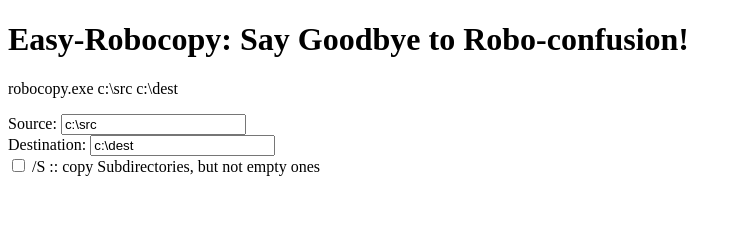
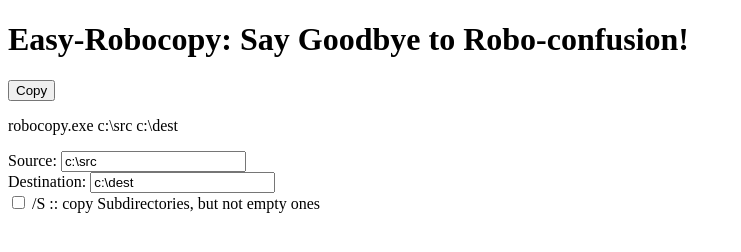
Before and after one commit to ashb2612/EasyRobocopy, a plain HTML site: page index.html in a window 1280 px wide. Shown: the whole page, without its empty margins (0-741 px from the left). Drawn offline with Linux system fonts and the light colour scheme.

Commit message:
copy to clipboard button

```diff
--- a/EasyRobocopy.js
+++ b/EasyRobocopy.js
@@ -1,3 +1,8 @@
+function copyToClipboard() {
+  var cmd = document.getElementById("computedCommand");
+  navigator.clipboard.writeText(cmd.innerHTML);
+}
+
 function computeCommand() {
   console.log("produceCommand called")
   command = "robocopy.exe " + document.getElementById("source").value + " " + document.getElementById("destination").value
--- a/index.html
+++ b/index.html
@@ -10,6 +10,7 @@
         <h1>Easy-Robocopy: Say Goodbye to Robo-confusion!</h1>
 
         <!-- output -->
+        <button onclick="copyToClipboard()">Copy</button>
         <p id="computedCommand">robocopy.exe</p>
 
         <form id="params">
```
